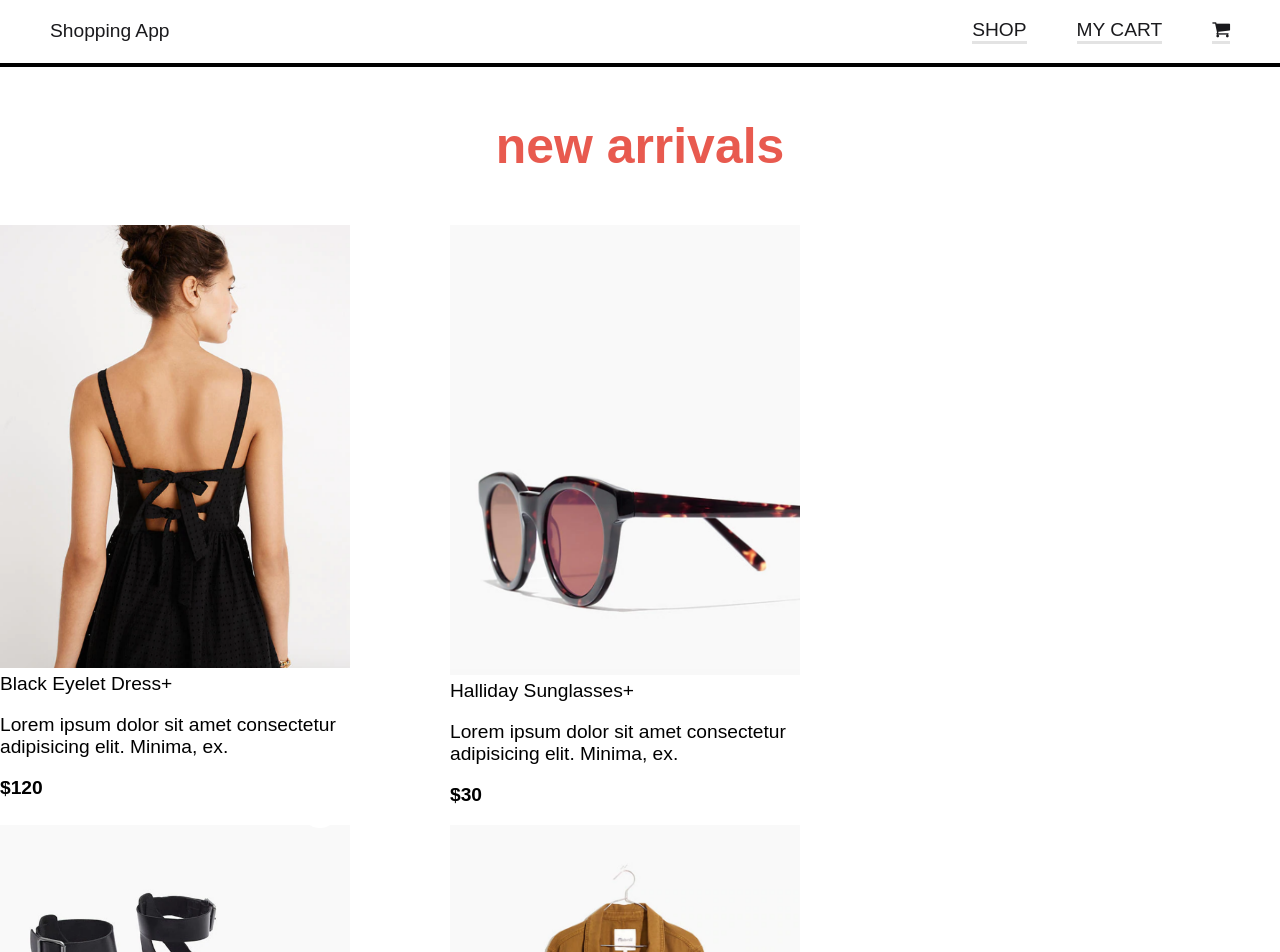
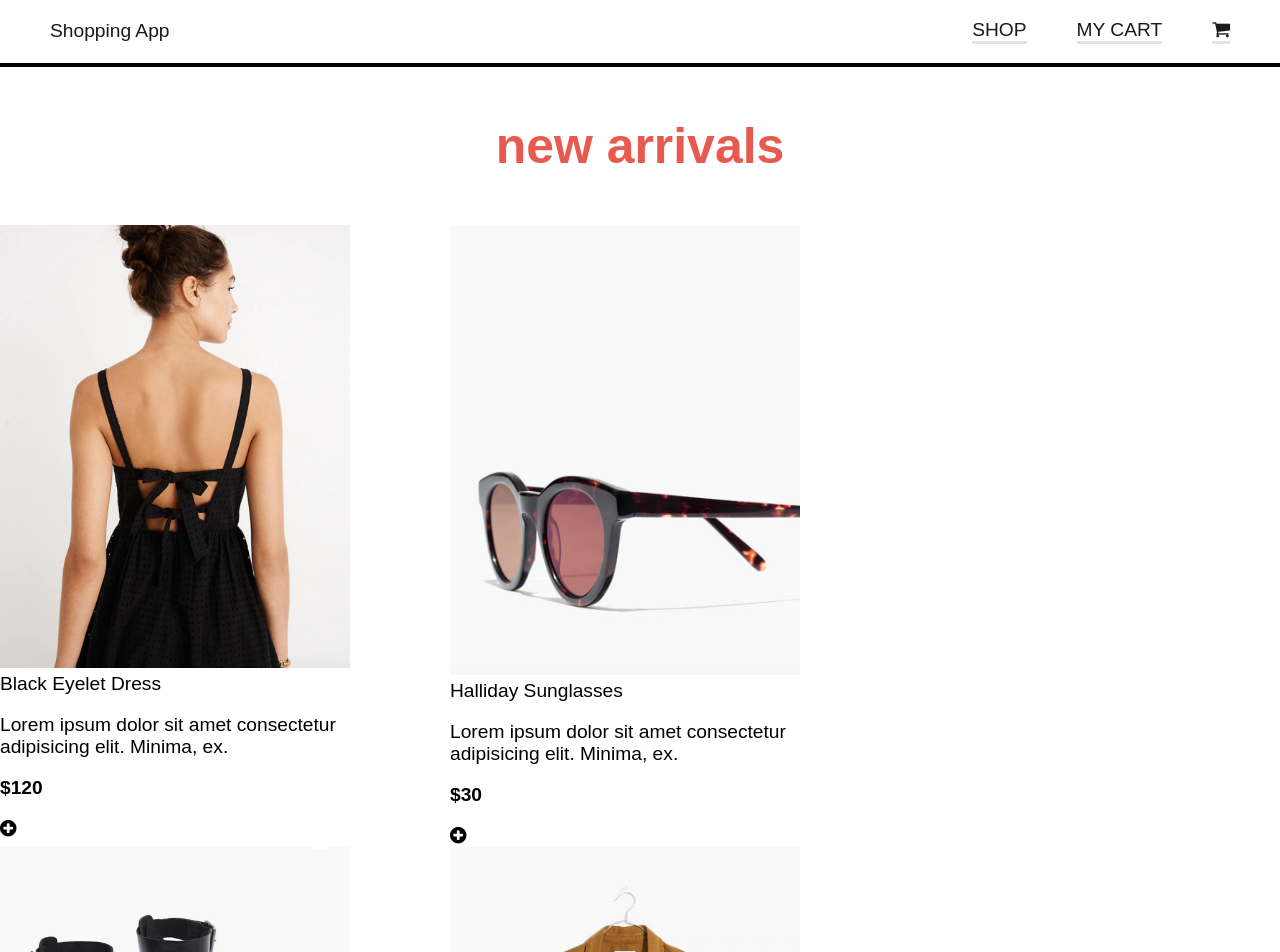
Before and after one commit to jenna-m/redux-co, a React (Create React App) app: page / in a window 1280 px wide. Shown: the top 952 px of the page. Built offline with nearby package versions, Linux system fonts and the light colour scheme.

Commit message:
Add functionalist to + button

```diff
--- a/src/components/Home.js
+++ b/src/components/Home.js
@@ -1,5 +1,6 @@
 import React from 'react';
 import { connect } from 'react-redux';
+import { addToCart } from '../actions/action-types/CartActions';
 
 const mapStateToProps = (state) => {
     return {
@@ -7,7 +8,18 @@ const mapStateToProps = (state) => {
     };
 }
 
+const mapDispatchToProps = (dispatch) => {
+    return {
+        addToCart: (id) => { dispatch(addToCart(id)) }
+    }
+}
+
 class Home extends React.Component {
+
+    handleClick = (id) => {
+        this.props.addToCart(id);
+    }
+
     render() {
         let itemList = this.props.items.map(item =>{
             return (
@@ -15,12 +27,12 @@ class Home extends React.Component {
                     <div className="item-image">
                         <img src={item.img} alt={item.title} />
                         <span className="item-title">{item.title}</span>
-                        <span className="add-item">+</span>
                     </div>
 
                     <div className="card-component">
                         <p>{item.desc}</p>
                         <p><b>${item.price}</b></p>
+                        <span to="/" className="add-item" onClick={ ()=>{this.handleClick(item.id)} }><i class="fa fa-plus-circle"></i></span>
                     </div>
                 </div>
             )
@@ -37,4 +49,4 @@ class Home extends React.Component {
     }
 }
 
-export default connect(mapStateToProps)(Home);
+export default connect(mapStateToProps, mapDispatchToProps)(Home);
```
